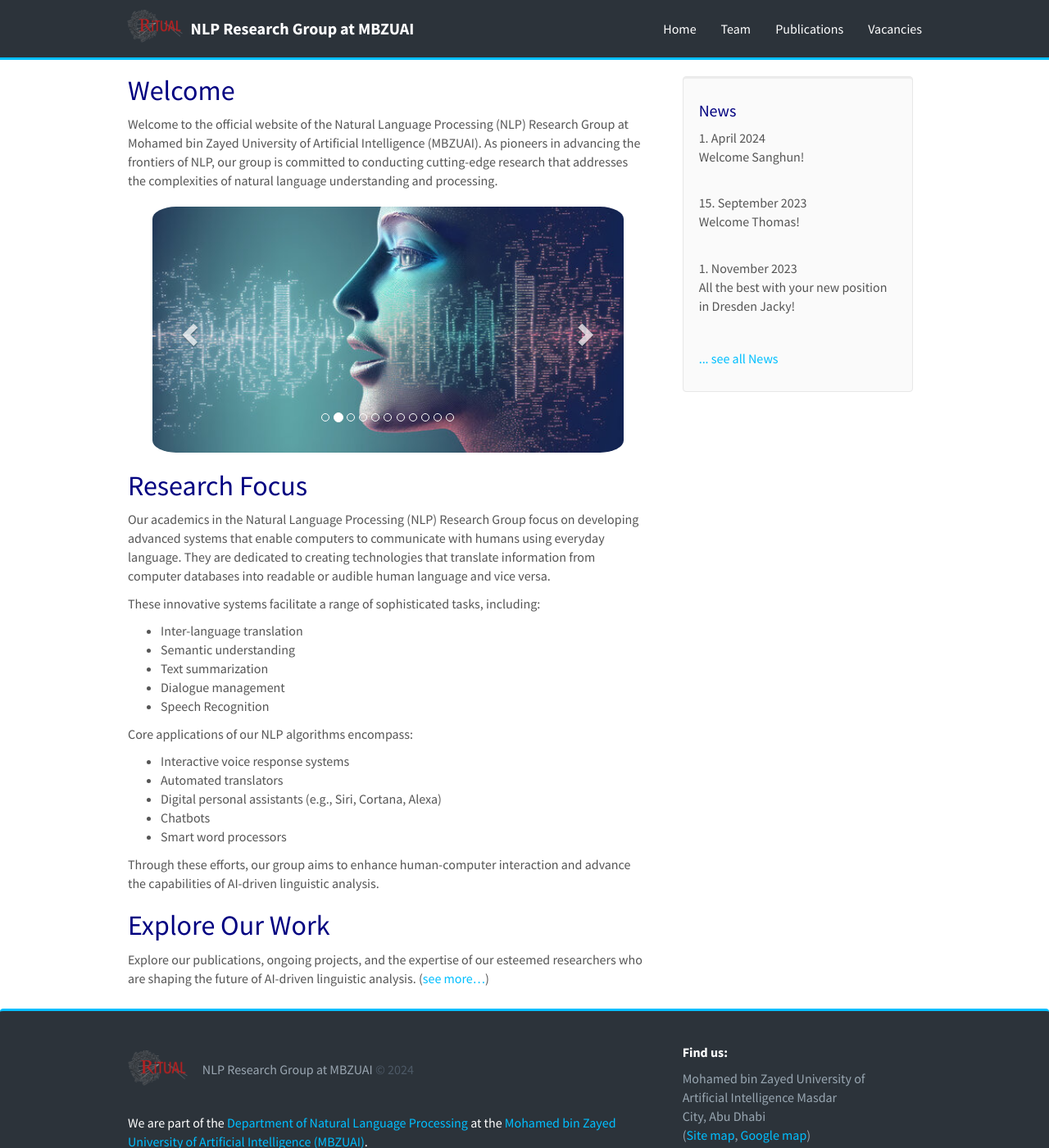
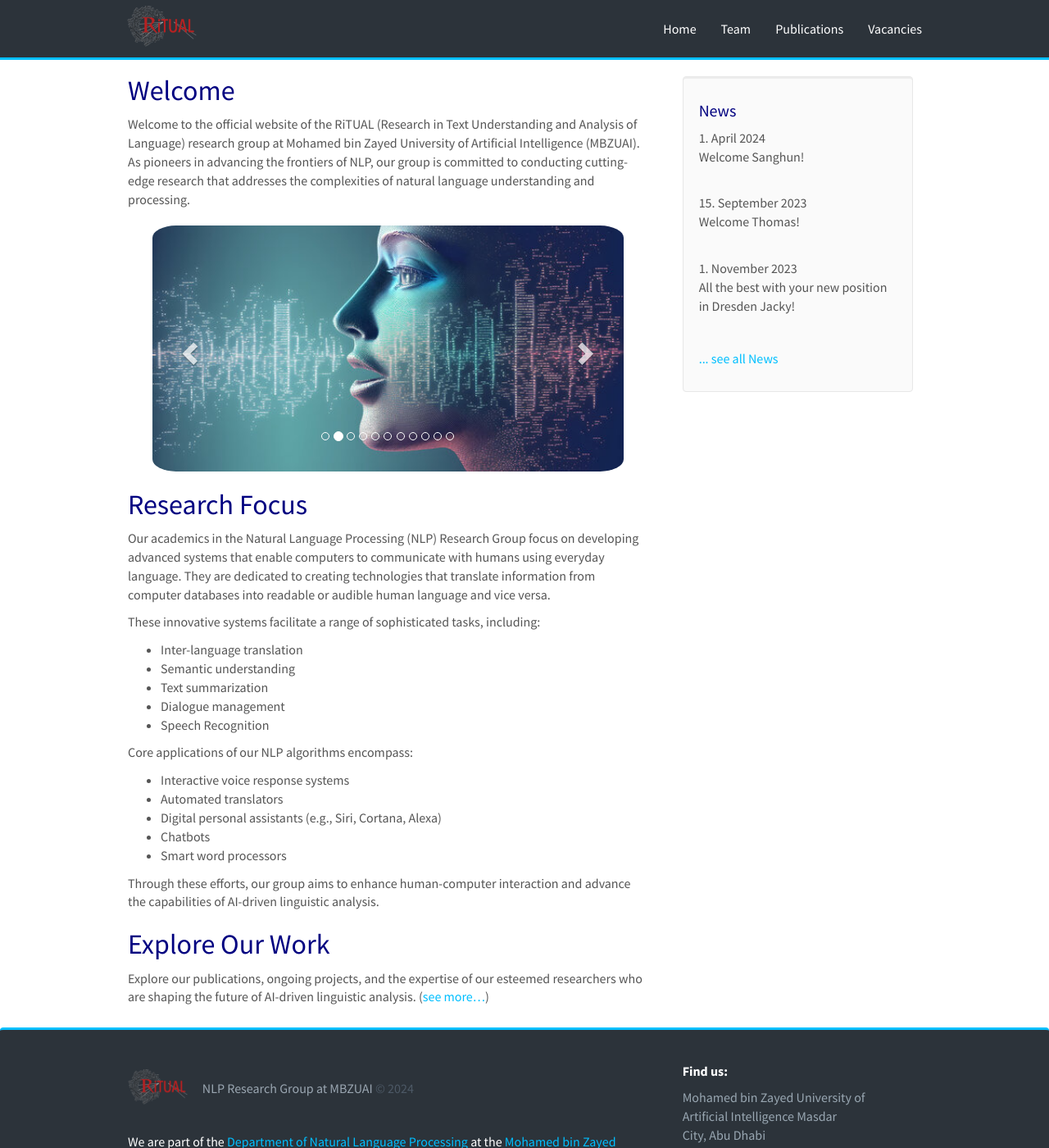
Before and after one commit to RamzaBasharat/MBZUAI, a Jekyll site: the page built from _pages/home.md, in a window 1280 px wide and 1400 px high. Shown: the whole window at 82% size. Built offline with Jekyll 4.4.1, drawn with Linux system fonts in a browser that asks for light colours; nearby versions of some CDN libraries.

Commit message:
updating logo

```diff
--- a/_includes/header.html
+++ b/_includes/header.html
@@ -9,7 +9,8 @@
 
     <a class="navbar-brand" href="{{ site.url }}{{ site.baseurl }}/">
 		<img src="{{ site.url }}{{ site.baseurl }}/images/icon/logo.png" alt="Logo" class="navbar-logo">
-        <b>NLP Research Group at MBZUAI</b></a>
+<!--        <b>NLP Research Group at MBZUAI</b>-->
+	</a>
 	</div>
 	<div class="collapse navbar-collapse" id="navbar-collapse-1">
 	  <ul class="nav navbar-nav navbar-right">
--- a/_pages/home.md
+++ b/_pages/home.md
@@ -7,7 +7,7 @@ sitemap: false
 permalink: /
 ---
 
-Welcome to the official website of the Natural Language Processing (NLP) Research Group at Mohamed bin Zayed University of Artificial Intelligence (MBZUAI). As pioneers in advancing the frontiers of NLP, our group is committed to conducting cutting-edge research that addresses the complexities of natural language understanding and processing.
+Welcome to the official website of the RiTUAL (Research in Text Understanding and Analysis of Language) research group at Mohamed bin Zayed University of Artificial Intelligence (MBZUAI). As pioneers in advancing the frontiers of NLP, our group is committed to conducting cutting-edge research that addresses the complexities of natural language understanding and processing.
 
 <style>
 #carousel img {
--- a/css/main.scss
+++ b/css/main.scss
@@ -174,9 +174,10 @@ margin-right:15px;
 }
 
 .navbar-logo {
-    height: 40px; /* Adjust the height of the logo */
+    height: 50px; /* Adjust the height of the logo */
     width: auto; /* Automatically adjust the width to maintain aspect ratio */
     margin-right: 10px; /* Add some space between the logo and the text */
+    padding:auto;
 }
 
 /* Navbar link hover effect */
```
